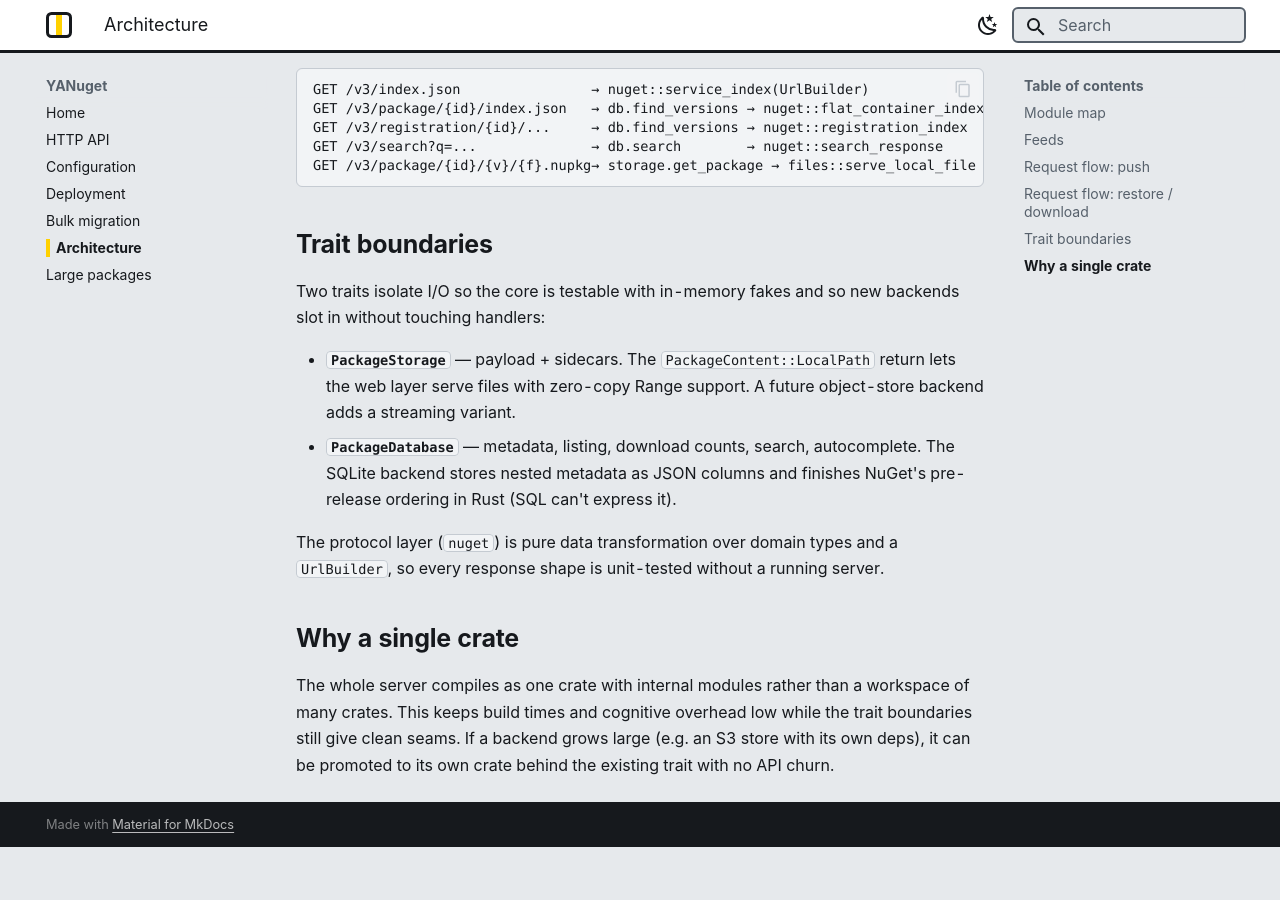
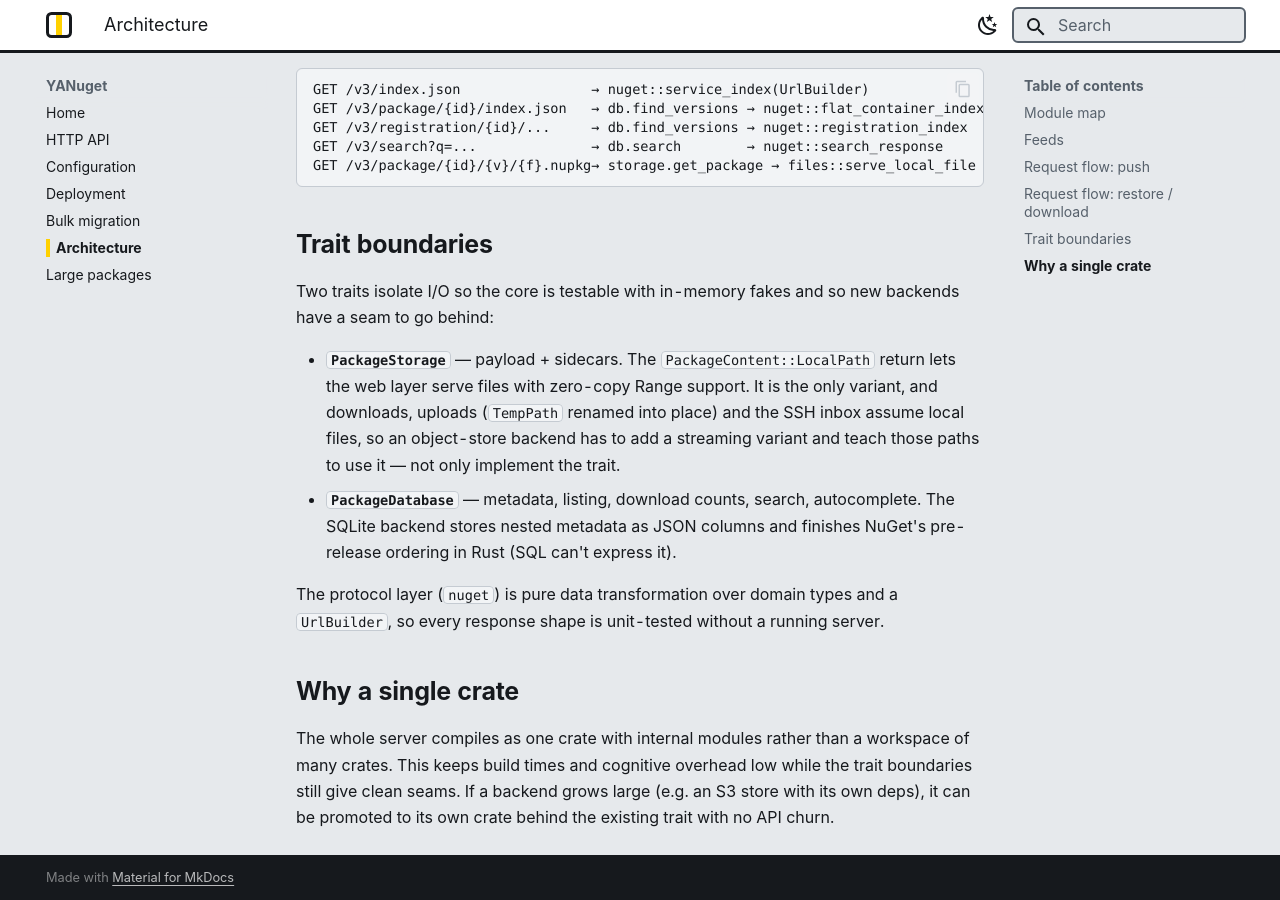
Before and after one commit to thoscut/YANuget, an MkDocs documentation site: the page built from docs/architecture.md, in a window 1280 px wide and 900 px high, scrolled down 2091 px. Built offline with MkDocs 1.6.1 and Material for MkDocs 9.7.7, drawn with Linux system fonts in a browser that asks for light colours; some web fonts are replaced; before the commit the page ends 2938 px from its top, so only the background shows below that.

Commit message:
Say what a new storage backend really takes
The README, CONTRIBUTING and the architecture page said new backends could
be added without touching the core. That holds for a database behind
PackageDatabase, but not for an object store: PackageContent has only a
LocalPath variant, and downloads, uploads and the SSH inbox serve and
rename local files. The docs now say an object store also needs a
streaming variant and those paths taught to use it.

Co-Authored-By: Claude Opus 5.5 <noreply@anthropic.com>
Claude-Session: https://claude.ai/code/session_01VMtCTrm1FuDAGgR3wgyVBX

```diff
--- a/docs/architecture.md
+++ b/docs/architecture.md
@@ -105,11 +105,14 @@ GET /v3/package/{id}/{v}/{f}.nupkg→ storage.get_package → files::serve_local
 ## Trait boundaries
 
 Two traits isolate I/O so the core is testable with in-memory fakes and so new
-backends slot in without touching handlers:
+backends have a seam to go behind:
 
 - **`PackageStorage`** — payload + sidecars. The `PackageContent::LocalPath`
-  return lets the web layer serve files with zero-copy Range support. A future
-  object-store backend adds a streaming variant.
+  return lets the web layer serve files with zero-copy Range support. It is the
+  only variant, and downloads, uploads (`TempPath` renamed into place) and the
+  SSH inbox assume local files, so an object-store backend has to add a
+  streaming variant and teach those paths to use it — not only implement the
+  trait.
 - **`PackageDatabase`** — metadata, listing, download counts, search,
   autocomplete. The SQLite backend stores nested metadata as JSON columns and
   finishes NuGet's pre-release ordering in Rust (SQL can't express it).
```
Also changed, not shown: CONTRIBUTING.md (+4 -2 lines), README.md (+4 -2 lines).
